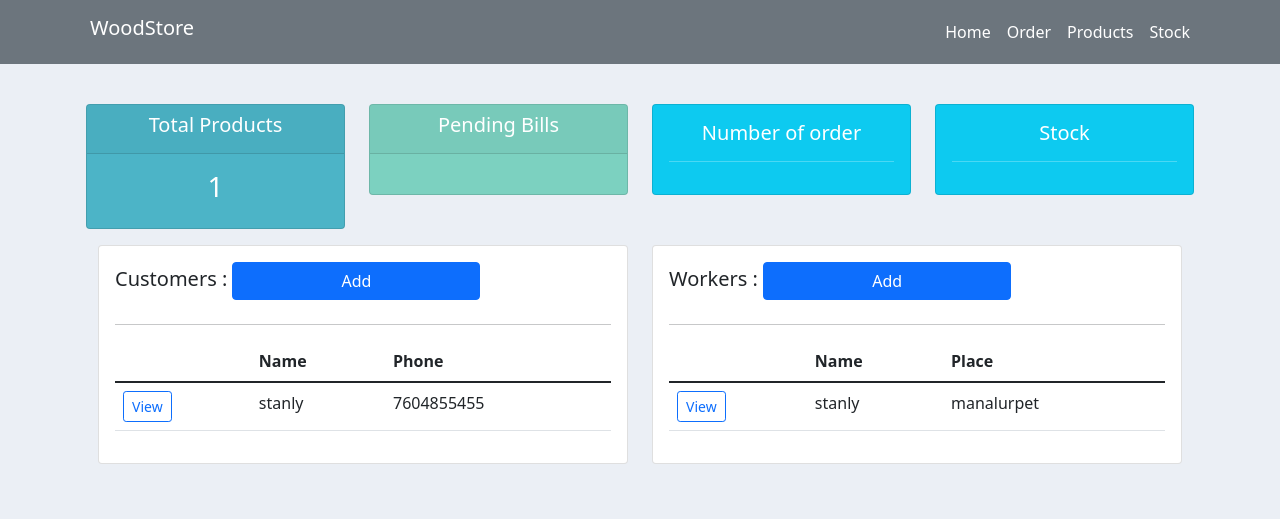
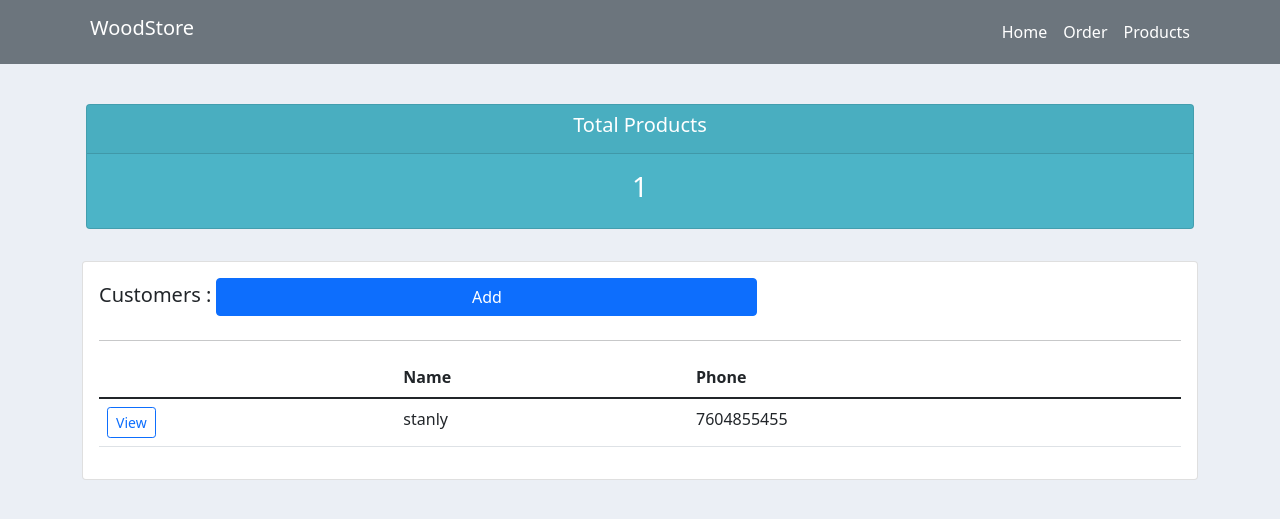
Before and after one commit to stanly-745/woodstore1, a Django app: page / in a window 1280 px wide. Shown: the top 519 px of the page. Run offline with Django 4.2, Linux system fonts and the light colour scheme; data comes from the database, SQL or seed files in the repository; some libraries are stand-ins or nearby versions.

Commit message:
first commit

```diff
--- a/app/templates/app/home.html
+++ b/app/templates/app/home.html
@@ -30,31 +30,6 @@
                 </table>
             </div>
         </div>
-        <!-- Workers List -->
-        <div class="col">
-            <div class="card card-body mb-3">
-                <h5> Workers   : <a href="{%url 'addworker'%}" class="btn btn-primary w-50">Add</a></h5><hr>
-                <table class="table">
-                    <thead>
-                        <tr>
-                            <th></th>
-                            <th>Name</th>
-                            <th>Place</th>
-
-                        </tr>
-                    </thead>
-                    <tbody>
-                        {% for i in worker %}
-                        <tr>
-                            <td><a href="{% url 'worker' i.id %}" class="btn btn-outline-primary btn-sm">View</a></td>
-                            <td>{{ i.name }}</td>
-                            <td>{{ i.place }}</td>
-                        </tr>
-                        {% endfor %}
-                    </tbody>
-                </table>
-            </div>
-        </div>
 
     </div>
 </div>
--- a/app/templates/app/nav.html
+++ b/app/templates/app/nav.html
@@ -9,8 +9,7 @@
           <a class="nav-link active" aria-current="page" href="{% url 'home' %}">Home</a>
           <a class="nav-link active" href="{% url 'bill' %}">Order</a>
           <a class="nav-link active" href="{% url 'products' %}">Products</a>
-          <a class="nav-link active" href="{% url 'addstock' %} ">Stock</a>
-          <!-- <a class="nav-link active" href="">Add Product</a> -->
+          <!--<a class="nav-link active" href="">Add Product</a> -->
         </div>
       </div>
     </div>
--- a/app/templates/app/status.html
+++ b/app/templates/app/status.html
@@ -22,33 +22,6 @@
 			</div>
 	</div> -->
 
-	<div class="col">
-			<div class="card text-center text-white  mb-3" id="orders-pending">
-			  	<div class="card-header">
-			  		<h5 class="card-title">Pending Bills</h5>
-			  	</div>
-			  	<div class="card-body">
-			    	<h3 class="card-title"></h3>
-			  	</div>
-			</div>
-		</div>
 
-		<!-- Number of orders -->
-        <div class=" col-6 col-lg-3">
-            <div class="card bg-info text-white text-center mb-3">
-                <div class="card-body">
-                  <h5 class="card-title">Number of order</h5><hr>
-                <a href="{% url 'order' %}" class="text-decoration-none text-white"><h1 class="card-text"></h1></a>
-                </div>
-              </div>
-        </div>
-        <!-- Stock In -->
-        <div class="col-6 col-lg-3">
-            <div class="card bg-info text-white text-center mb-3">
-                <div class="card-body">
-                  <h5 class="card-title">Stock</h5><hr>
-                  <a href="{% url 'stock' %}" class="text-decoration-none text-white"><h1 class="card-text "> </h1></a>
-                </div>
-              </div>
 </div>
 </div>
--- a/app/urls.py
+++ b/app/urls.py
@@ -22,14 +22,9 @@ urlpatterns = [
     path('',views.home, name='home'),
     path('products/',views.Product,name='products'),
     path('customer/<str:pk_test>/',views.customer,name='customer'),
-    path('worker/<str:pk>/',views.worker,name='worker'),
     path('add_prod/',views.productform,name='addpro'),
     path('bill/',views.billform,name='bill'),
-    path('order',views.order,name='order'),
     path('update/<str:pk>/',views.update,name='update'),
     path('add_cus/',views.customerform,name='addcus'),
-    path('addworker',views.workerform,name='addworker'),
-    path('addstock',views.stockform,name='addstock'),
-    path('stockin',views.stock,name='stock'),
-    path('update-stock/<str:pk>/',views.update_stock,name='up-stock'),
+
 ]
--- a/app/views.py
+++ b/app/views.py
@@ -5,13 +5,10 @@ from django.views import generic
 
 # Create your views here.
 def home(request):
-    no_order=Bill.objects.count()
     count=product.objects.count()
     not_paid=Bill.objects.filter(status='Not-Delivered').count()
-    stock=Stock.objects.filter(quantity=0).count()
     customer=Customer.objects.all()
-    worker=Worker.objects.all()
-    Context={'count':count,'customer':customer,'not_paid':not_paid,'worker':worker,'no_order':no_order,'stock':stock}
+    Context={'count':count,'customer':customer,'not_paid':not_paid}
     return render(request,'app/home.html',Context)
 
 def Product(request):
@@ -70,52 +67,3 @@ def customerform(request):
             form.save()
     context={'form':form}
     return render(request,'app/add_customer.html',context)
-
-# stock form
-def stockform(request):
-    form=StockForm()
-    if request.method=='POST':
-        print(request.POST)
-        form=StockForm(request.POST)
-        if form.is_valid():
-            form.save()
-    context={'form':form}
-    return render(request,'app/stock_form.html',context)
-
-# worker form
-def workerform(request):
-    form=WorkerForm()
-    if request.method=='POST':
-        print(request.POST)
-        form=WorkerForm(request.POST)
-        if form.is_valid():
-            form.save()
-    context={'form':form}
-    return render(request,'app/worker_form.html',context)
-
-def update_stock(request,pk):
-    stock=Stock.objects.get(id=pk)
-    form=StockForm(instance=stock)
-    if request.method=='POST':
-        form=StockForm(request.POST,instance=stock)
-        if form.is_valid():
-            form.save()
-            return redirect('stock')
-    context={'form':form}
-    return render(request,'app/stock_form.html',context)
-
-def worker(request,pk):
-    workers=Worker.objects.get(id=pk)
-    context={'worker':workers}
-    return render(request,'app/worker.html',context)
-
-def order(request):
-    orders=Bill.objects.all()
-    context={'orders':orders}
-    return render(request,'app/order.html',context)
-
-def stock(request):
-    stock=Stock.objects.all()
-    stocks=Stock.objects.filter(quantity=0).all()
-    context={'stock':stock,'stocks':stocks}
-    return render(request,'app/stock.html',context)
```
Also changed, not shown: app/form.py (+0 -12 lines), app/templates/app/stock.html (deleted, +0 -31 lines), app/templates/app/stock_form.html (deleted, +0 -16 lines), app/templates/app/worker.html (deleted, +0 -29 lines), app/templates/app/worker_form.html (deleted, +0 -16 lines).
